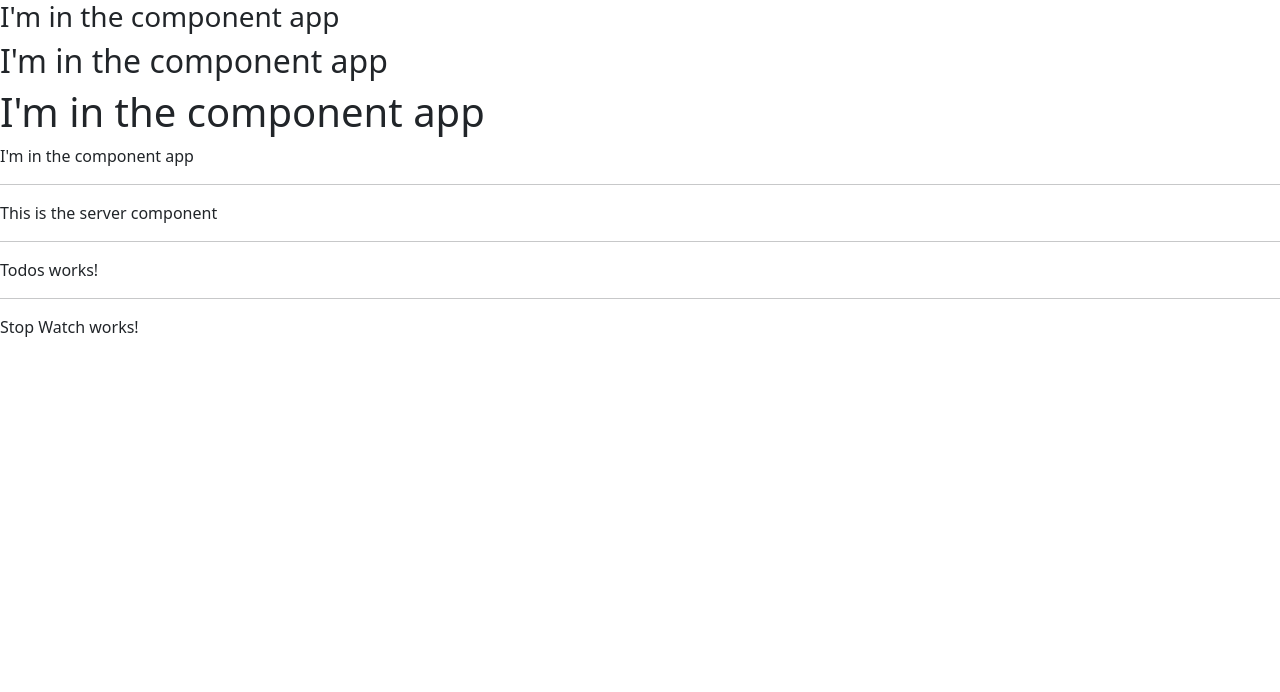
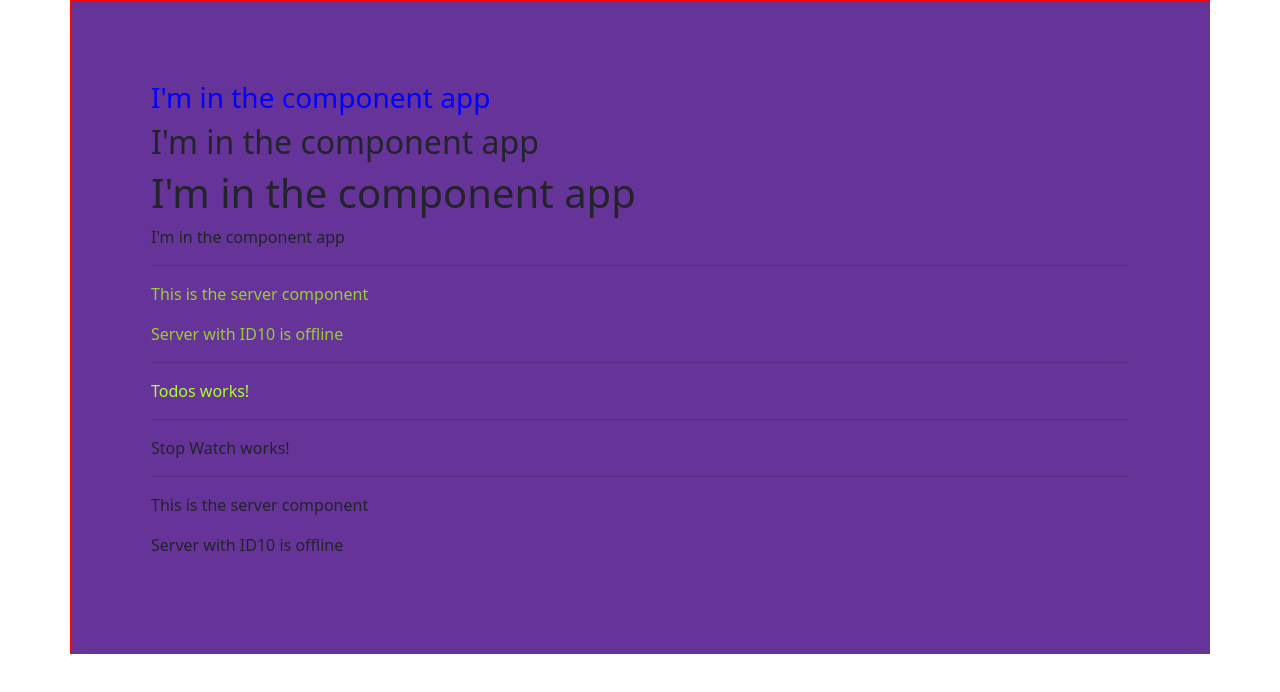
Before and after one commit to khanwaz/Ang, an Angular app in the folder firstProject/: page / in a window 1280 px wide. Shown: the top 692 px of the page. Built offline with nearby package versions, Linux system fonts and the light colour scheme.

Commit message:
till data binding 1st
*String Interpolation

```diff
--- a/firstProject/src/app/MyComponents/server/server.component.html
+++ b/firstProject/src/app/MyComponents/server/server.component.html
@@ -1 +1,2 @@
 <p>This is the server component  </p>
+<p>{{'Server'}} with ID{{serverId}} is {{serverstatus}} </p>
--- a/firstProject/src/app/MyComponents/server/server.component.ts
+++ b/firstProject/src/app/MyComponents/server/server.component.ts
@@ -7,5 +7,6 @@ import { Component } from "@angular/core";
 })
 
 export class ServerComponent{
-
+    serverId: number = 10;
+    serverstatus: string = 'offline';
 }
--- /dev/null
+++ b/firstProject/src/app/MyComponents/servers/servers.component.html
@@ -0,0 +1 @@
+<app-server></app-server>
--- /dev/null
+++ b/firstProject/src/app/MyComponents/servers/servers.component.ts
@@ -0,0 +1,15 @@
+import { Component, OnInit } from '@angular/core';
+
+@Component({
+  selector: 'app-servers',
+  templateUrl: './servers.component.html',
+  styleUrls: ['./servers.component.css']
+})
+export class ServersComponent implements OnInit {
+
+  constructor() { }
+
+  ngOnInit(): void {
+  }
+
+}
--- a/firstProject/src/app/app.component.css
+++ b/firstProject/src/app/app.component.css
@@ -0,0 +1,14 @@
+h3 {
+  color: blue;
+}
+app-todos {
+  color: greenyellow;
+}
+app-server {
+    color: yellowgreen;
+  }
+.col-xs-12 {
+  padding: 80px;
+  background-color: rebeccapurple;
+  border: 1px solid red;
+}
--- a/firstProject/src/app/app.component.html
+++ b/firstProject/src/app/app.component.html
@@ -1,3 +1,6 @@
+<div class="container">
+    <div class="row">
+        <div class="col-xs-12">
             <h3>I'm in the component app</h3>
             <h2>I'm in the component app</h2>
             <h1>I'm in the component app</h1>
@@ -8,3 +11,8 @@
             <app-todos></app-todos>
             <hr>
             <app-stopwatch></app-stopwatch>
+            <hr>
+            <app-servers></app-servers>
+        </div>
+    </div>
+</div>
--- a/firstProject/src/app/app.module.ts
+++ b/firstProject/src/app/app.module.ts
@@ -9,6 +9,7 @@ import { AppComponent } from './app.component';
 import { TodosComponent } from './MyComponents/todos/todos.component';
 import { ServerComponent } from './MyComponents/server/server.component';
 import { StopwatchComponent } from './MyComponents/stopwatch/stopwatch.component';
+import { ServersComponent } from './MyComponents/servers/servers.component';
 
 
 @NgModule({
@@ -16,7 +17,8 @@ import { StopwatchComponent } from './MyComponents/stopwatch/stopwatch.component
     AppComponent,
     TodosComponent,
     ServerComponent,
-    StopwatchComponent
+    StopwatchComponent,
+    ServersComponent
   ],
   imports: [
     BrowserModule,
```
Also changed, not shown: firstProject/src/app/MyComponents/servers/servers.component.css (added), 1 other file (tests, documents, lock files or other folders). Lines whose indentation alone changed are shown as unchanged.
